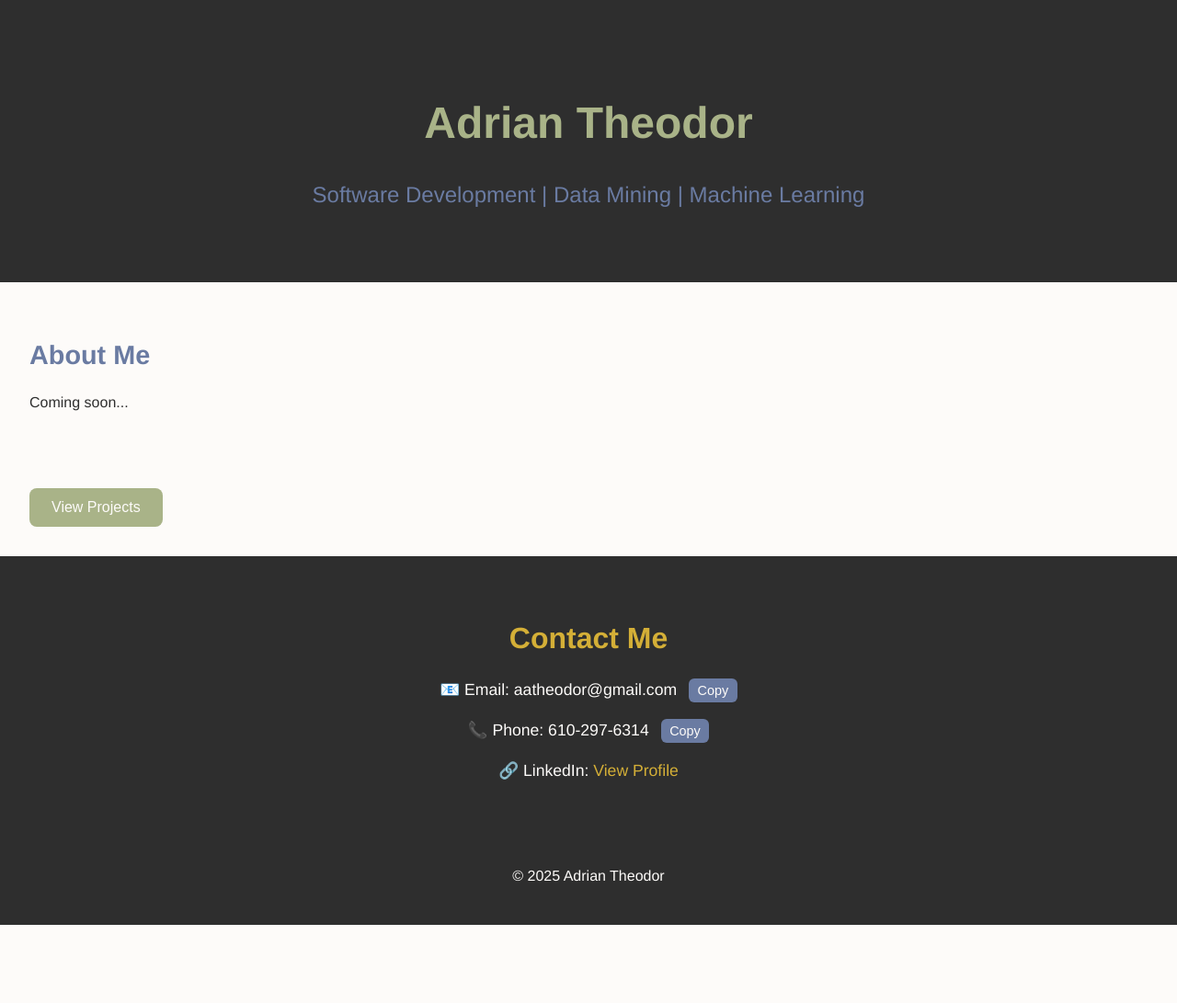
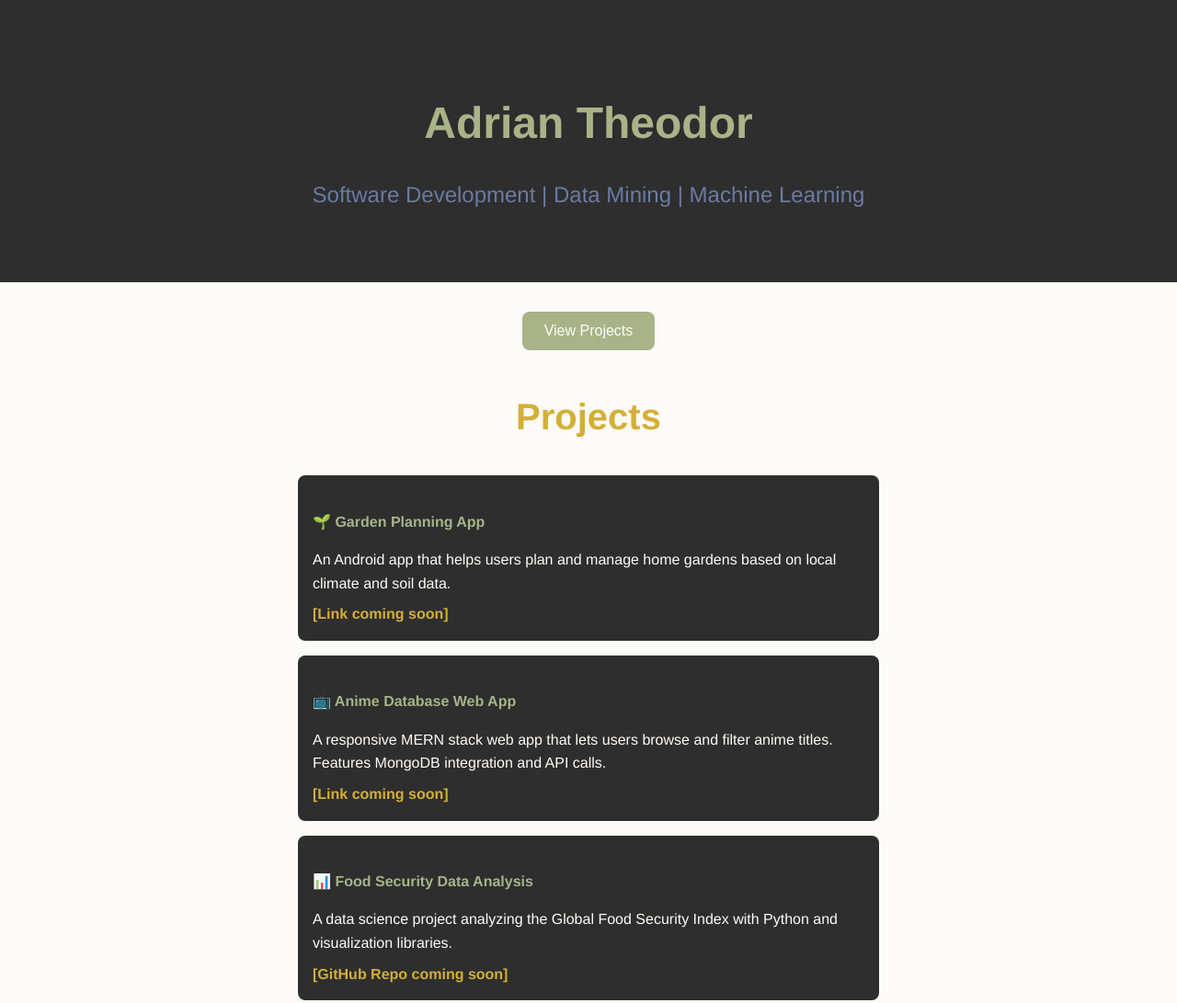
Before and after one commit to adriantheodor/adrian-portfolio, a plain HTML site: page index.html in a window 1280 px wide. Shown: the top 1091 px of the page at 92% size. Before the commit the page ends 1006 px from the top, so only its background shows below. Drawn offline with Linux system fonts and the light colour scheme.

Commit message:
Added projects section skeleton

```diff
--- a/index.html
+++ b/index.html
@@ -13,13 +13,31 @@
   </header>
 
   <main>
+    <section class="projects-section">
+      <button class="magic-button">View Projects</button>
+      <h3>Projects</h3>
+        <div class="project-card">
+          <h4>🌱 Garden Planning App</h4>
+          <p>An Android app that helps users plan and manage home gardens based on local climate and soil data.</p>
+          <a href="#" target="_blank">[Link coming soon]</a>
+        </div>
+
+        <div class="project-card">
+          <h4>📺 Anime Database Web App</h4>
+          <p>A responsive MERN stack web app that lets users browse and filter anime titles. Features MongoDB integration and API calls.</p>
+          <a href="#" target="_blank">[Link coming soon]</a>
+        </div>
+
+        <div class="project-card">
+          <h4>📊 Food Security Data Analysis</h4>
+          <p>A data science project analyzing the Global Food Security Index with Python and visualization libraries.</p>
+          <a href="#" target="_blank">[GitHub Repo coming soon]</a>
+        </div>
+    </section>
+
     <section id="about">
       <h2>About Me</h2>
       <p>Coming soon...</p>
-    </section>
-
-    <section id="projects">
-        <button class="magic-button">View Projects</button>
     </section>
 
     <section class="contact-section">
--- a/styles.css
+++ b/styles.css
@@ -122,3 +122,41 @@
     color: var(--soft-gold);
     text-decoration: none;
   }
+
+  .projects-section {
+  background-color: var(--forest-green);
+  color: var(--ivory);
+  padding: 2rem;
+  text-align: center;
+}
+
+.projects-section h3 {
+  font-size: 2.5rem;
+  color: var(--soft-gold);
+  margin-bottom: 2rem;
+}
+
+.project-card {
+  background-color: var(--charcoal);
+  margin: 1rem auto;
+  padding: 1rem;
+  border-radius: 8px;
+  width: 90%;
+  max-width: 600px;
+  text-align: left;
+}
+
+.project-card h4 {
+  color: var(--muted-olive);
+  margin-bottom: 0.5rem;
+}
+
+.project-card p {
+  margin-bottom: 0.5rem;
+}
+
+.project-card a {
+  color: var(--soft-gold);
+  text-decoration: none;
+  font-weight: bold;
+}
```
